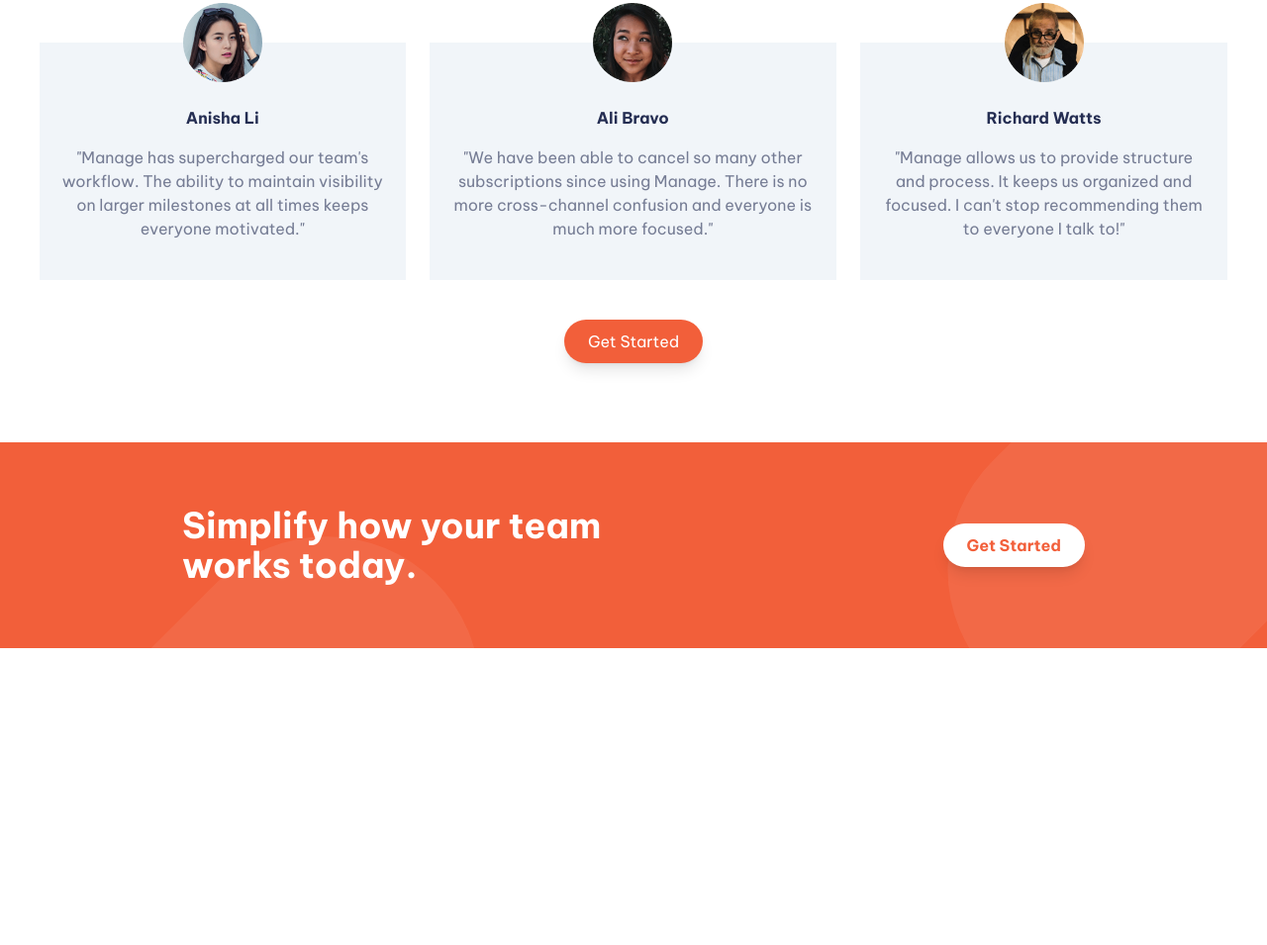
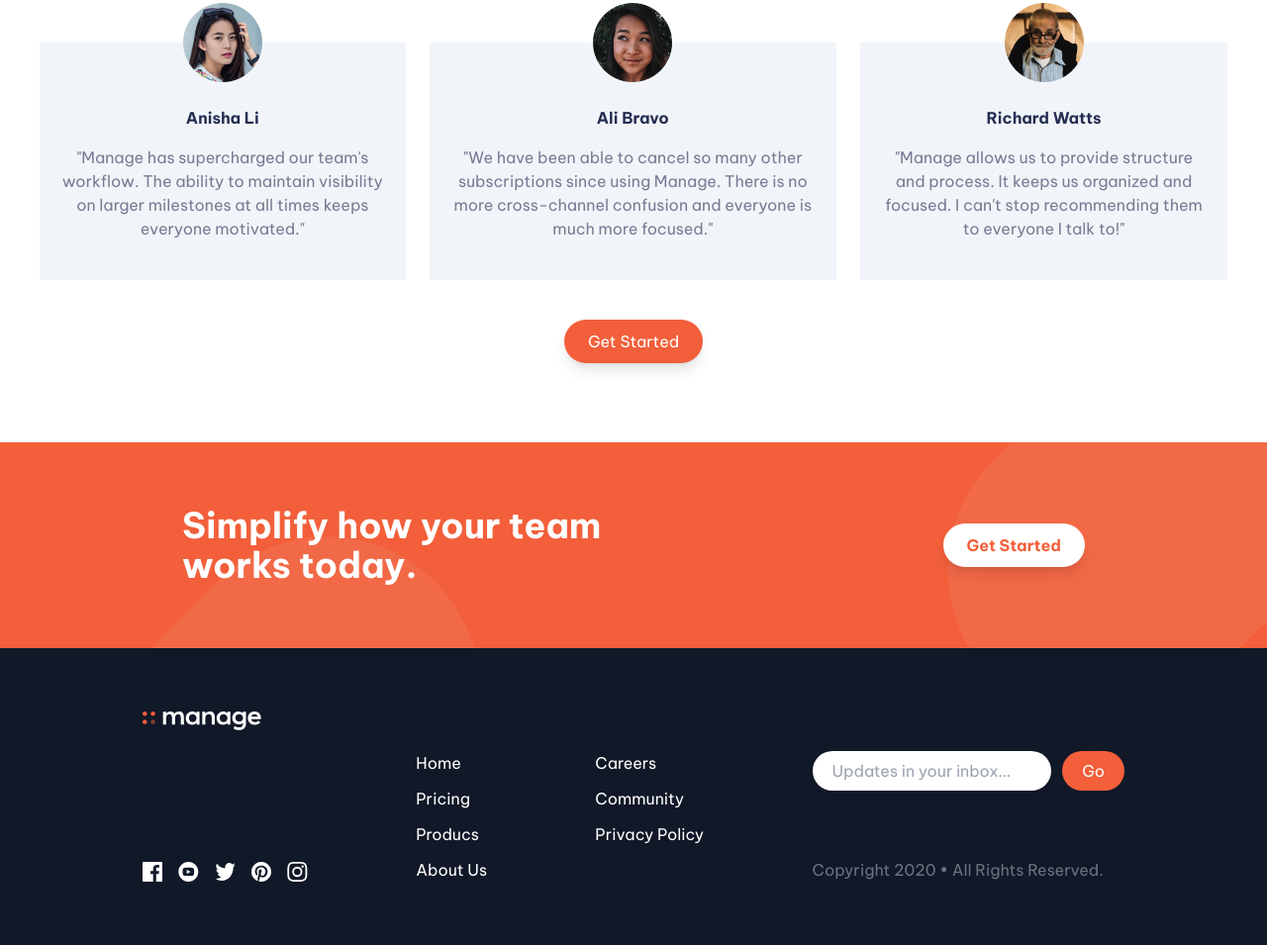
Before and after one commit to cyonii/manage-landing-page, a website: page index.html in a window 1280 px wide. Shown: the part 1622-2577 px from the top of the page at 99% size. Before the commit the page ends 2277 px from the top, so only its background shows below. Drawn offline with nearby package versions, Linux system fonts and the light colour scheme; files that its build step writes are made by us from their sources.

Commit message:
Add footer

```diff
--- a/index.html
+++ b/index.html
@@ -231,5 +231,50 @@
         </div>
       </section>
     </main>
+
+    <!-- Footer Section -->
+    <footer class="bg-gray-900" id="footer">
+      <div
+        class="containers flex flex-col md:flex-row justify-between columns-4 space-y-10 py-16 px-4 lg:px-18 xl:px-36">
+        <!-- Logo and Social Pofiles -->
+        <div class="flex flex-col justify-between order-last md:order-first">
+          <img src="./assets/images/logo-white.svg" alt="Manage logo" width="120px">
+
+          <div class="flex space-x-4">
+            <img src="/assets/images/icon-facebook.svg" alt="Facebook">
+            <img src="/assets/images/icon-youtube.svg" alt="YouTube">
+            <img src="/assets/images/icon-twitter.svg" alt="Twitter">
+            <img src="/assets/images/icon-pinterest.svg" alt="Pinterest">
+            <img src="/assets/images/icon-instagram.svg" alt="Instagram">
+          </div>
+        </div>
+
+        <!-- Link 1 -->
+        <nav class="flex flex-col space-y-3 text-white">
+          <a href="#">Home</a>
+          <a href="#">Pricing</a>
+          <a href="#">Producs</a>
+          <a href="#">About Us</a>
+        </nav>
+
+        <!-- Link 2 -->
+        <nav class="flex flex-col space-y-3 text-white">
+          <a href="#">Careers</a>
+          <a href="#">Community</a>
+          <a href="#">Privacy Policy</a>
+        </nav>
+
+        <!-- Newsletter -->
+        <div class="flex flex-col justify-between order-first md:order-last">
+          <form action="#">
+            <input type="text" class="py-2 px-5 rounded-full" name="email" id="email"
+              placeholder="Updates in your inbox...">
+            <button type="submit" class="py-2 px-5 ml-2 rounded-full bg-red-500 text-white">Go</button>
+          </form>
+
+          <p class="text-gray-500">Copyright 2020 &bull; All Rights Reserved.</p>
+        </div>
+      </div>
+    </footer>
   </body>
 </html>
```
Also changed, not shown: assets/images/logo-white.svg (added).
